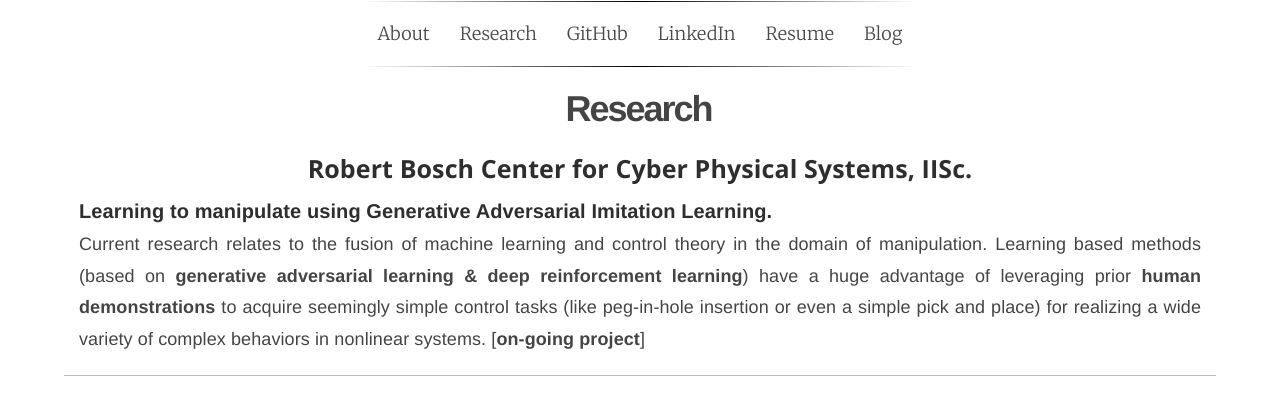
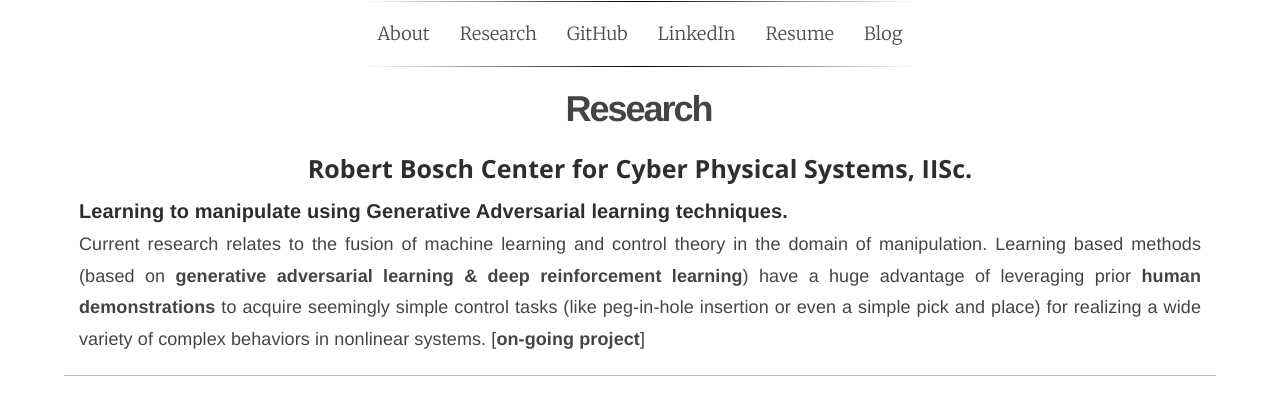
Before and after one commit to navuboy/navuboy.github.io, a Jekyll site: the page built from research.html, in a window 1280 px wide. Shown: the top 393 px of the page. Built offline with Jekyll 4.4.1, drawn with Linux system fonts in a browser that asks for light colours; some web fonts are replaced.

Commit message:
updated research.md

```diff
--- a/_includes/research.md
+++ b/_includes/research.md
@@ -16,7 +16,7 @@
 <div class="container-fluid">
   <div class="row">
     <div class="col-md-12">
-        <h4 class="rtitle"><b>Learning to manipulate using Generative Adversarial Imitation Learning.</b></h4>
+        <h4 class="rtitle"><b>Learning to manipulate using Generative Adversarial learning techniques.</b></h4>
         <p style="text-align:justify">
         Current research relates to the fusion of machine learning and control theory in the domain of manipulation. Learning based methods (based on <strong>generative adversarial learning & deep reinforcement learning</strong>) have a huge advantage of leveraging prior <b>human demonstrations</b> to acquire seemingly simple control tasks (like peg-in-hole insertion or even a simple pick and place) for realizing a wide variety of complex behaviors in nonlinear systems. [<b>on-going project</b>] <!-- In collaboration with Yaskawa India Private Limited. -->
         </p>
--- a/_layouts/default.html
+++ b/_layouts/default.html
@@ -9,7 +9,7 @@
       <li>  <a href="{{ site.github.url }}/research.html" class="main-link">Research</a> </li>
       <li>  <a href="https://github.com/{{ author.github }}" class="main-link">GitHub</a> </li>
       <li>  <a href="https://www.linkedin.com/in/navneet-paul-94a806101/{{author.linkedin}}" class="main-link">LinkedIn</a></li>
-      <li>  <a href="{{ site.github.url }}/assets/resume.pdf" class="main-link">Resume</a> </li>
+      <li>  <a href="{{ site.github.url }}/resume.html" class="main-link">Resume</a> </li>
       <li>  <a href="{{ site.github.url }}/blog.html" class="main-link">Blog</a> </li>
       <!-- <li>  <a href="{{ site.github.url }}/" class="main-link">Contact</a> </li> -->
     </ul>
--- a/_layouts/headless.html
+++ b/_layouts/headless.html
@@ -36,7 +36,7 @@
 
             <!-- <a href="https://twitter.com/{{author.twitter}}" class="main-link">Twitter</a> -->
 
-            <a href="{{ site.github.url }}/assets/resume.pdf" class="main-link">
+            <a href="{{ site.github.url }}/resume.html" class="main-link">
             Resume</a>
 
             <a href="{{ site.github.url }}/blog.html" class="main-link">
```
Also changed, not shown: _includes/resume.md (added, +1 -0 lines), resume.html (added, +13 -0 lines).
